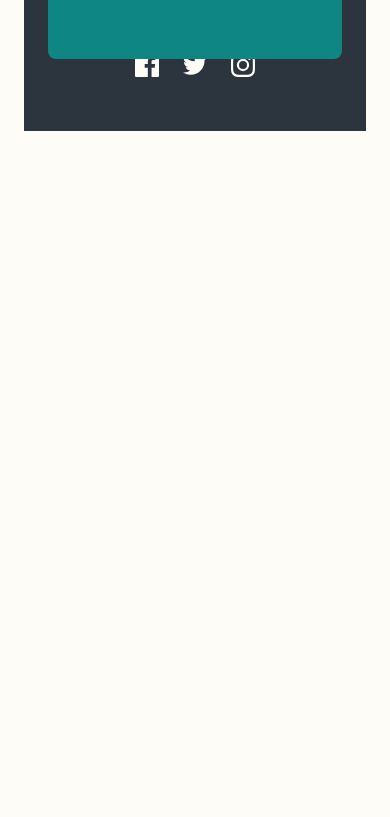
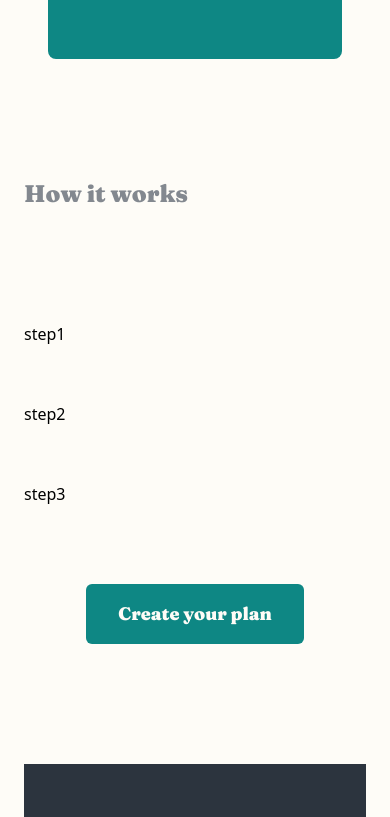
Before and after one commit to 13NOONE37/coffee-rosters, a Next.js app: page / in a window 390 px wide. Shown: the part 3607-4424 px from the top of the page. Before the commit the page ends 3738 px from the top, so only its background shows below. Built offline with nearby package versions, Linux system fonts and the light colour scheme.

Commit message:
howItWorks component in progress

```diff
--- /dev/null
+++ b/src/app/_components/PlanInstruction.tsx
@@ -0,0 +1,48 @@
+const instruction = [
+  {
+    id: 1,
+    heading: 'Pick your coffee',
+    description: `Select from our evolving range of artisan coffees. Our beans are ethically sourced and we pay fair prices for them. There are new coffees in all profiles every month for you to try out.`,
+  },
+  {
+    id: 1,
+    heading: 'Choose the frequency',
+    description: `Customize your order frequency, quantity, even your roast style and grind type. Pause, skip or cancel your subscription with no commitment through our online portal.`,
+  },
+  {
+    id: 1,
+    heading: 'Receive and enjoy!',
+    description: `We ship your package within 48 hours, freshly roasted. Sit back and enjoy award-winning world-class coffees curated to provide a distinct tasting experience.`,
+  },
+];
+
+export function PlanInstruction() {
+  return (
+    <div>
+      <div className="sr-only md:not-sr-only max-w-[75%] grid grid-cols-[auto_1fr_auto_1fr_auto]">
+        <Circle />
+        <Line />
+        <Circle />
+        <Line />
+        <Circle />
+      </div>
+
+      <ul className="flex flex-col md:flex-row gap-14 md:gap-2.5 lg:gap-24 mt-28 md:mt-12 lg:mt-17">
+        <li>step1</li>
+        <li>step2</li>
+        <li>step3</li>
+      </ul>
+    </div>
+  );
+}
+
+function Circle() {
+  return <div className="size-8 rounded-[50%] border-2 border-brand-primary" />;
+}
+function Line() {
+  return (
+    <div className="flex items-center">
+      <div className="w-full h-0.5 bg-accent-secondary" />
+    </div>
+  );
+}
--- a/src/app/_components/howItWorks.tsx
+++ b/src/app/_components/howItWorks.tsx
@@ -1,30 +1,16 @@
+import { CreateYourPlanButton } from './createYourPlanButton';
+import { PlanInstruction } from './PlanInstruction';
+
 export function HowItWorks() {
-  const collection = [
-    {
-      name: 'Gran Espresso',
-      description:
-        'Light and flavorful blend with cocoa and black pepper for an intense experience',
-      imageURL: '/assets/home/desktop/image-gran-espresso.png',
-    },
-    {
-      name: 'Planalto',
-      description:
-        ' Brazilian dark roast with rich and velvety body, and hints of fruits and nuts',
-      imageURL: '/assets/home/desktop/image-planalto.png',
-    },
-    {
-      name: 'Piccollo',
-      description:
-        'Mild and smooth blend featuring notes of toasted almond and dried cherry',
-      imageURL: '/assets/home/desktop/image-piccollo.png',
-    },
-    {
-      name: 'Danche',
-      description:
-        'Ethiopian hand-harvested blend densely packed with vibrant fruit notes',
-      imageURL: '/assets/home/desktop/image-danche.png',
-    },
-  ];
-
-  return <section className="">HowItWorks</section>;
+  return (
+    <section className="mt-179 md:mt-108.5 lg:mt-88 mb-30 md:mb-36 lg:mb-50">
+      <h1 className="text-h4 text-ui-neutral">How it works</h1>
+      <div className="md:mt-10 lg:mt-20">
+        <PlanInstruction />
+      </div>
+      <div className="flex justify-center md:justify-start mt-19.5 md:mt-11 lg:mt-16">
+        <CreateYourPlanButton />
+      </div>
+    </section>
+  );
 }
--- a/src/app/page.tsx
+++ b/src/app/page.tsx
@@ -1,19 +1,17 @@
 import { Collection } from './_components/collection';
-import { CreateYourPlanButton } from './_components/createYourPlanButton';
 import { Hero } from './_components/hero';
 import { HowItWorks } from './_components/howItWorks';
 import { WhyUs } from './_components/whyUs';
 
 export default function Home() {
+  //TODO: we have to move section spacing from components here(e.g. close Hero in div and give div margins). Because that's more component way of doing things.
+
   return (
     <div>
       <Hero />
       <Collection />
       <WhyUs />
       <HowItWorks />
-      <div className="flex justify-center md:justify-start mt-19.5 md:mt-11 lg:mt-16 mb-30 md:mb-36 lg:mb-50">
-        <CreateYourPlanButton />
-      </div>
     </div>
   );
 }
```
